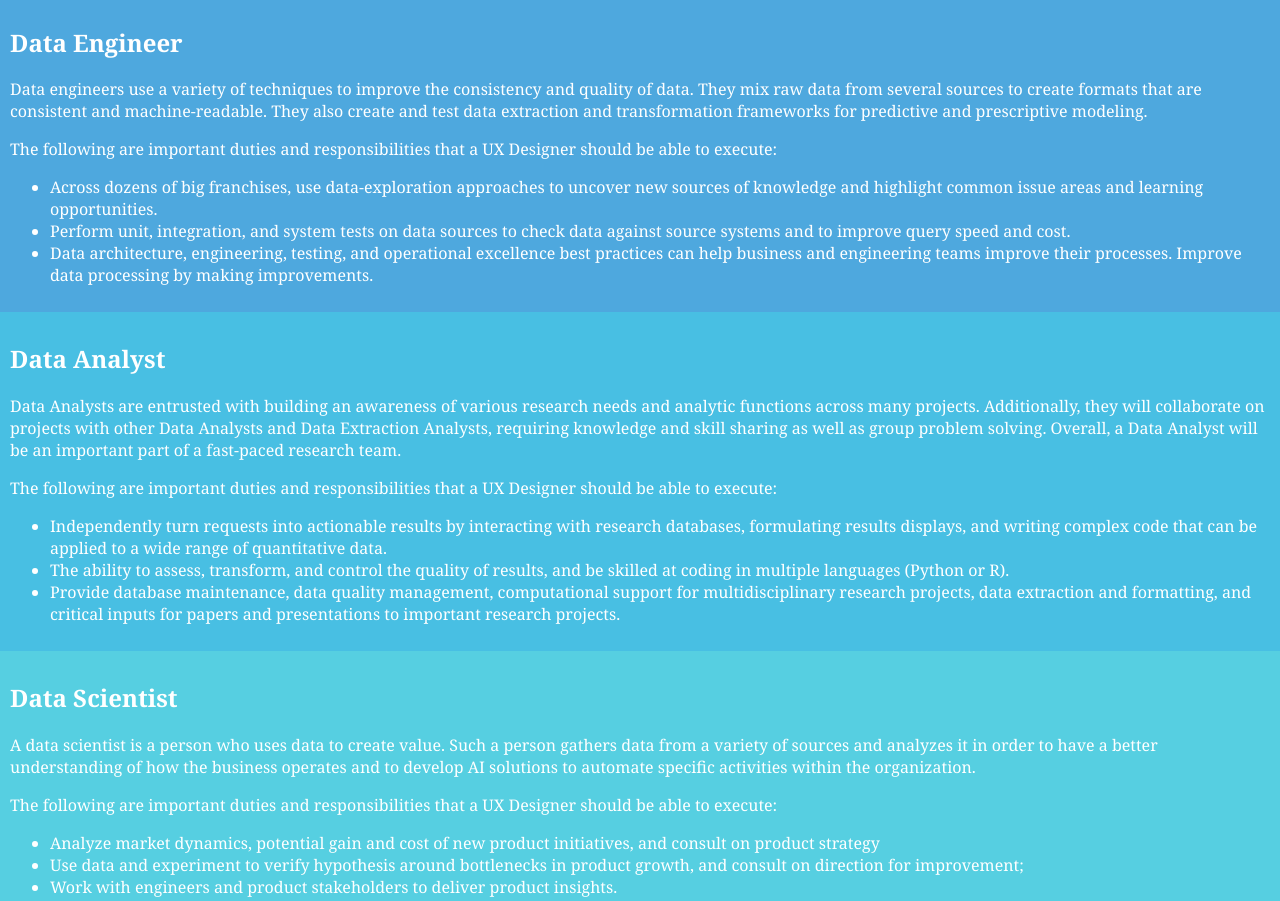
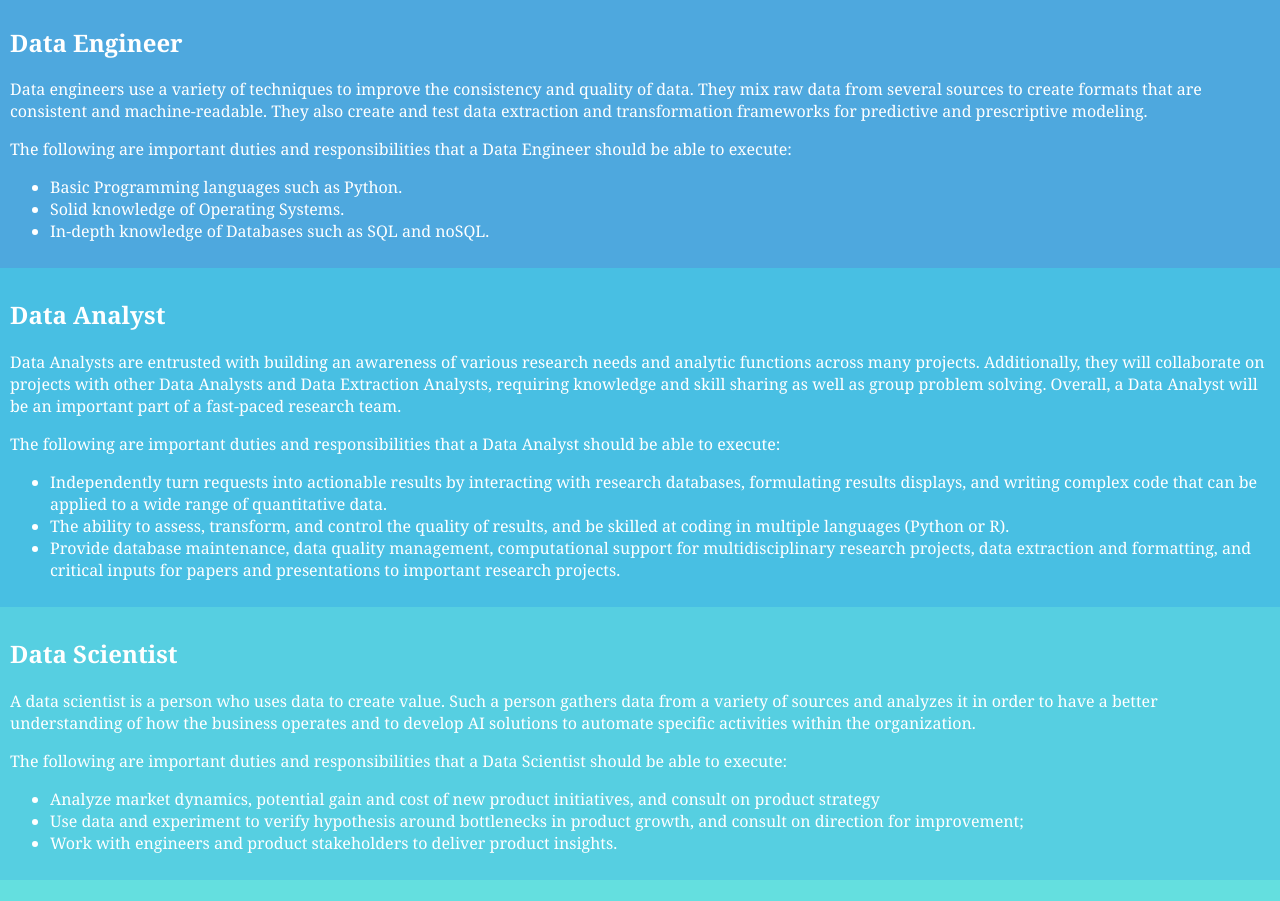
Before and after one commit to mnguyenh/year-up-data-exploration, a plain HTML site: page index.html in a window 1280 px wide. Shown: the part 480-1381 px from the top of the page. Drawn offline with Linux system fonts and the light colour scheme.

Commit message:
Update index.html

```diff
--- a/index.html
+++ b/index.html
@@ -119,12 +119,12 @@ The top three positions with increasing demand across industries in the United S
 <div class="data-engineer">
   <h2>Data Engineer</h2>
   <p>Data engineers use a variety of techniques to improve the consistency and quality of data. They mix raw data from several sources to create formats that are consistent and machine-readable. They also create and test data extraction and transformation frameworks for predictive and prescriptive modeling.
-  <p>The following are important duties and responsibilities that a UX Designer should be able to execute:
+  <p>The following are important duties and responsibilities that a Data Engineer should be able to execute:
 
   <ul>
-        <li>Across dozens of big franchises, use data-exploration approaches to uncover new sources of knowledge and highlight common issue areas and learning opportunities.
-        <li>Perform unit, integration, and system tests on data sources to check data against source systems and to improve query speed and cost.
-        <li>Data architecture, engineering, testing, and operational excellence best practices can help business and engineering teams improve their processes. Improve data processing by making improvements.
+        <li>Basic Programming languages such as Python.
+        <li>Solid knowledge of Operating Systems.
+        <li>In-depth knowledge of Databases such as SQL and noSQL.
     </ul>
   </p>
 </div>
@@ -133,7 +133,7 @@ The top three positions with increasing demand across industries in the United S
   <h2>Data Analyst</h2>
   <p> Data Analysts are entrusted with building an awareness of various research needs and analytic functions across many projects. Additionally, they will collaborate on projects with other Data Analysts and Data Extraction Analysts, requiring knowledge and skill sharing as well as group problem solving. Overall, a Data Analyst will be an important part of a fast-paced research team.
   </p>
-  <p>The following are important duties and responsibilities that a UX Designer should be able to execute:
+  <p>The following are important duties and responsibilities that a Data Analyst should be able to execute:
 
   <ul>
         <li>Independently turn requests into actionable results by interacting with research databases, formulating results displays, and writing complex code that can be applied to a wide range of quantitative data.
@@ -147,7 +147,7 @@ The top three positions with increasing demand across industries in the United S
   <h2>Data Scientist</h2>
   <p>A data scientist is a person who uses data to create value. Such a person gathers data from a variety of sources and analyzes it in order to have a better understanding of how the business operates and to develop AI solutions to automate specific activities within the organization.</p>
 
-<p>The following are important duties and responsibilities that a UX Designer should be able to execute:
+<p>The following are important duties and responsibilities that a Data Scientist should be able to execute:
 
   <ul>
         <li>Analyze market dynamics, potential gain and cost of new product initiatives, and consult on product strategy
```
